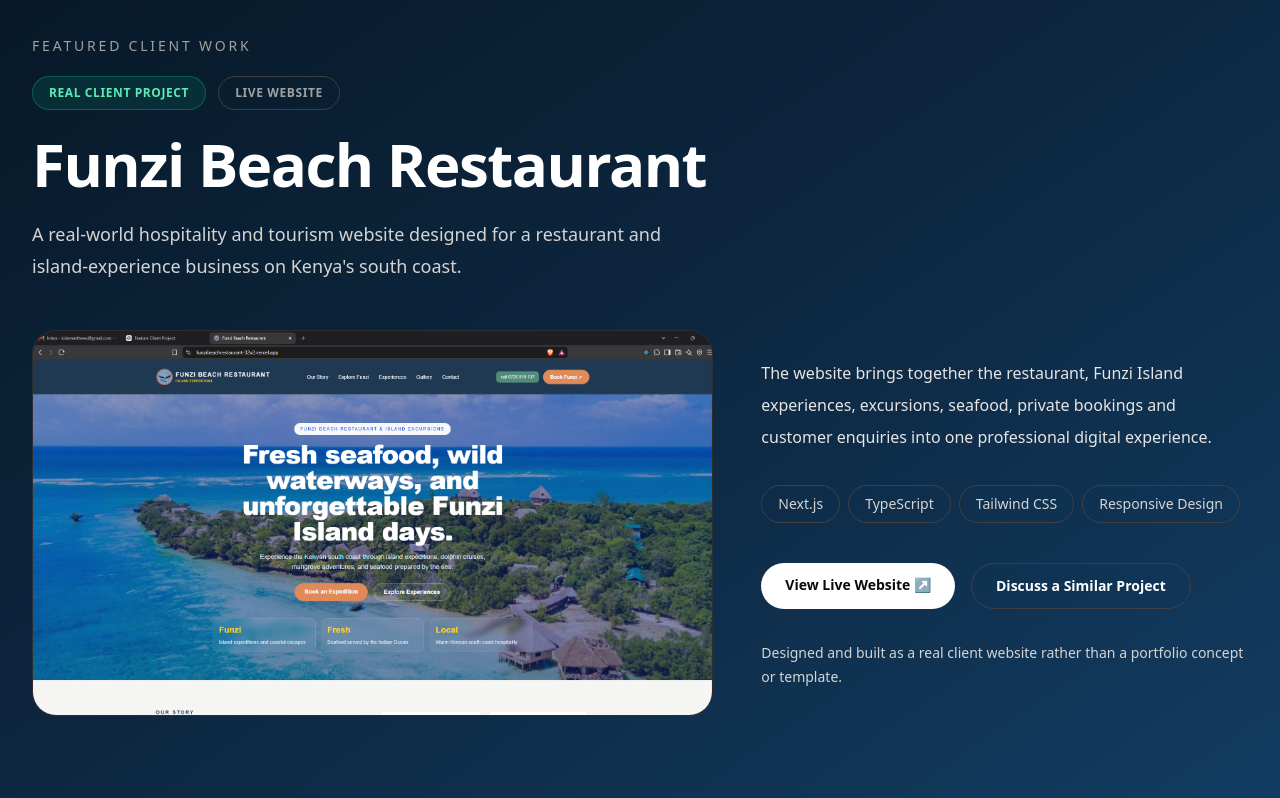
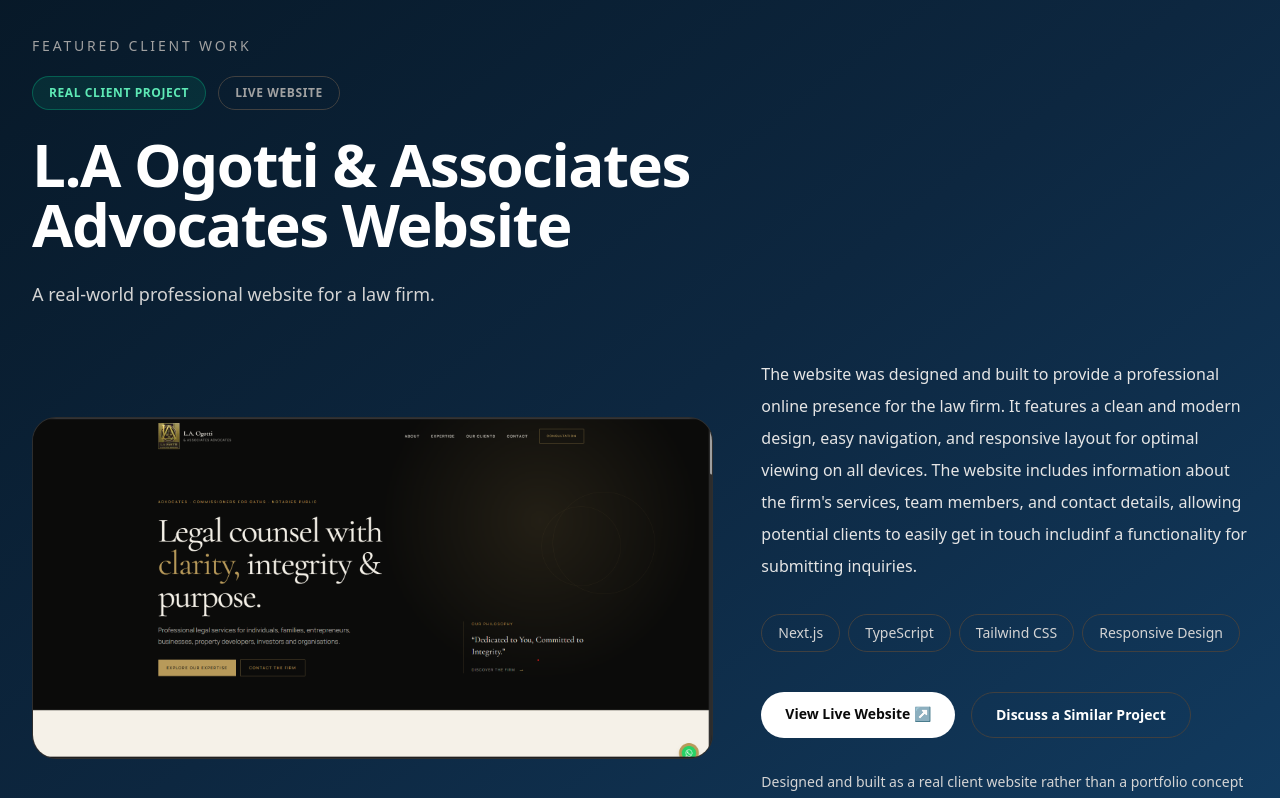
Before and after one commit to MatthewsRicky/devportfolio, a Next.js app: page / in a window 1280 px wide. Shown: the part 660-1458 px from the top of the page. Built offline with nearby package versions, Linux system fonts and the light colour scheme.

Commit message:
Changing the featured client project

```diff
--- a/components/FeaturedClientProject.tsx
+++ b/components/FeaturedClientProject.tsx
@@ -31,21 +31,19 @@
           </div>
 
           <h2 className="mt-6 text-4xl font-semibold tracking-tight sm:text-5xl lg:text-6xl">
-            Funzi Beach Restaurant
+            L.A Ogotti & Associates Advocates Website
           </h2>
 
           <p className="mt-6 max-w-2xl text-lg leading-8 text-neutral-300">
-            A real-world hospitality and tourism website designed for a
-            restaurant and island-experience business on Kenya&apos;s south
-            coast.
+            A real-world professional website for a law firm.
           </p>
         </div>
 
         <div className="grid gap-12 lg:grid-cols-[1.4fr_1fr] lg:items-center">
           <div className="overflow-hidden rounded-3xl border border-white/10 bg-neutral-900">
             <Image
-              src="/funzi.png"
-              alt="Funzi Beach Restaurant website"
+              src="/Ogotti.png"
+              alt="L.A Ogotti & Associates Advocates Website"
               width={1600}
               height={1000}
               priority
@@ -55,9 +53,13 @@
 
           <div>
             <p className="text-base leading-8 text-neutral-200">
-              The website brings together the restaurant, Funzi Island
-              experiences, excursions, seafood, private bookings and customer
-              enquiries into one professional digital experience.
+              The website was designed and built to provide a professional
+              online presence for the law firm. It features a clean and modern
+              design, easy navigation, and responsive layout for optimal viewing
+              on all devices. The website includes information about the firm's
+              services, team members, and contact details, allowing potential
+              clients to easily get in touch includinf a functionality for
+              submitting inquiries.
             </p>
 
             <div className="mt-8 flex flex-wrap gap-2">
@@ -73,7 +75,7 @@
 
             <div className="mt-10 flex flex-wrap gap-4">
               <Link
-                href="https://funzibeachrestaurant-32v2.vercel.app/"
+                href="https://ogottilaw.co.ke/"
                 target="_blank"
                 rel="noopener noreferrer"
                 className="inline-flex rounded-full bg-white px-6 py-3 text-sm font-semibold text-neutral-950 transition hover:bg-neutral-200"
```
Also changed, not shown: public/Ogotti.png (added).
